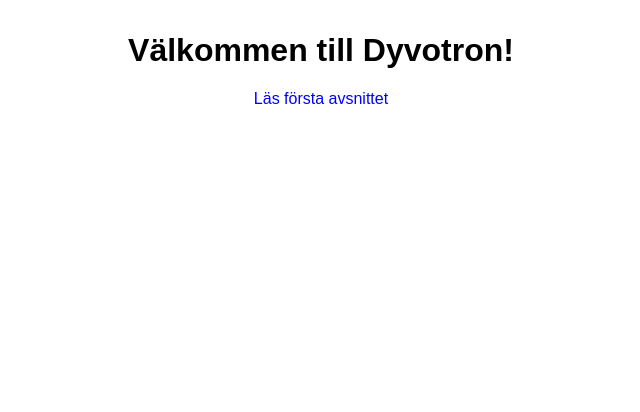
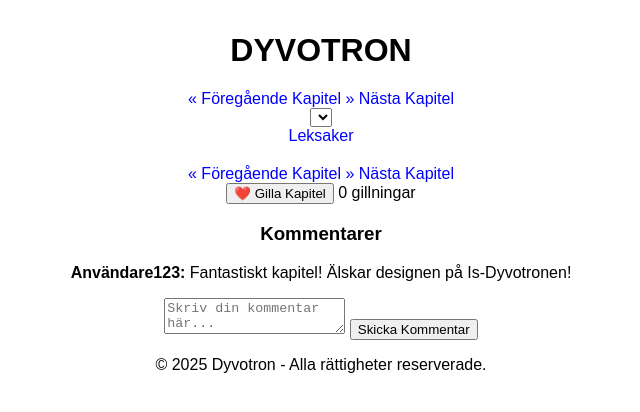
Before and after one commit to Dyvoz/dyvotron-comic, a plain HTML site: page index.html in a window 1280 px wide. Shown: the whole page, without its empty margins (319-959 px from the left). Drawn offline with Linux system fonts and the light colour scheme.

Commit message:
Update index.html

```diff
--- a/index.html
+++ b/index.html
@@ -1,12 +1,63 @@
 <!DOCTYPE html>
 <html lang="sv">
 <head>
-  <meta charset="UTF-8">
-  <title>Dyvotron Web Comic</title>
-  <link rel="stylesheet" href="style.css">
+    <meta charset="UTF-8">
+    <meta name="viewport" content="width=device-width, initial-scale=1.0">
+    <title>Dyvotron - Webcomic</title>
+    <link rel="stylesheet" href="style.css">
+    <link href="https://fonts.googleapis.com/css2?family=Roboto:wght@400;700&display=swap" rel="stylesheet">
 </head>
 <body>
-  <h1>Välkommen till Dyvotron!</h1>
-  <p><a href="comics/001.html">Läs första avsnittet</a></p>
+    <header class="main-header">
+        <div class="container">
+            <h1>DYVOTRON</h1>
+            <nav class="top-nav">
+                <a href="#" id="prevChapterTop" class="nav-button prev-button">&laquo; Föregående Kapitel</a>
+                <a href="#" id="nextChapterTop" class="nav-button">&raquo; Nästa Kapitel</a>
+                <div class="chapter-select-wrapper">
+                    <select id="chapterSelector">
+                        </select>
+                </div>
+                <a href="toys.html" class="nav-button">Leksaker</a>
+            </nav>
+        </div>
+    </header>
+
+    <main class="comic-container">
+        <div class="container">
+            <h2 id="currentChapterTitle"></h2>
+            <div id="comicPageWrapper" class="comic-page-wrapper">
+                </div>
+
+            <div class="bottom-nav-area">
+                <a href="#" id="prevChapterBottom" class="nav-button prev-button">&laquo; Föregående Kapitel</a>
+                <a href="#" id="nextChapterBottom" class="nav-button">&raquo; Nästa Kapitel</a>
+                <div class="likes-comments-section">
+                    <div class="likes-system">
+                        <button id="likeButton" class="like-button">❤️ Gilla Kapitel</button>
+                        <span id="likeCount">0</span> gillningar
+                    </div>
+                    <div class="comments-section">
+                        <h3>Kommentarer</h3>
+                        <div id="commentsList" class="comments-list">
+                            <div class="comment-item">
+                                <p><strong>Användare123:</strong> Fantastiskt kapitel! Älskar designen på Is-Dyvotronen!</p>
+                            </div>
+                        </div>
+                        <textarea id="commentInput" placeholder="Skriv din kommentar här..."></textarea>
+                        <button id="postCommentButton" class="blue-button">Skicka Kommentar</button>
+                    </div>
+                </div>
+            </div>
+        </div>
+    </main>
+
+    <footer class="main-footer">
+        <div class="container">
+            <p>&copy; 2025 Dyvotron - Alla rättigheter reserverade.</p>
+        </div>
+    </footer>
+
+    <script src="script.js"></script>
 </body>
 </html>
```
